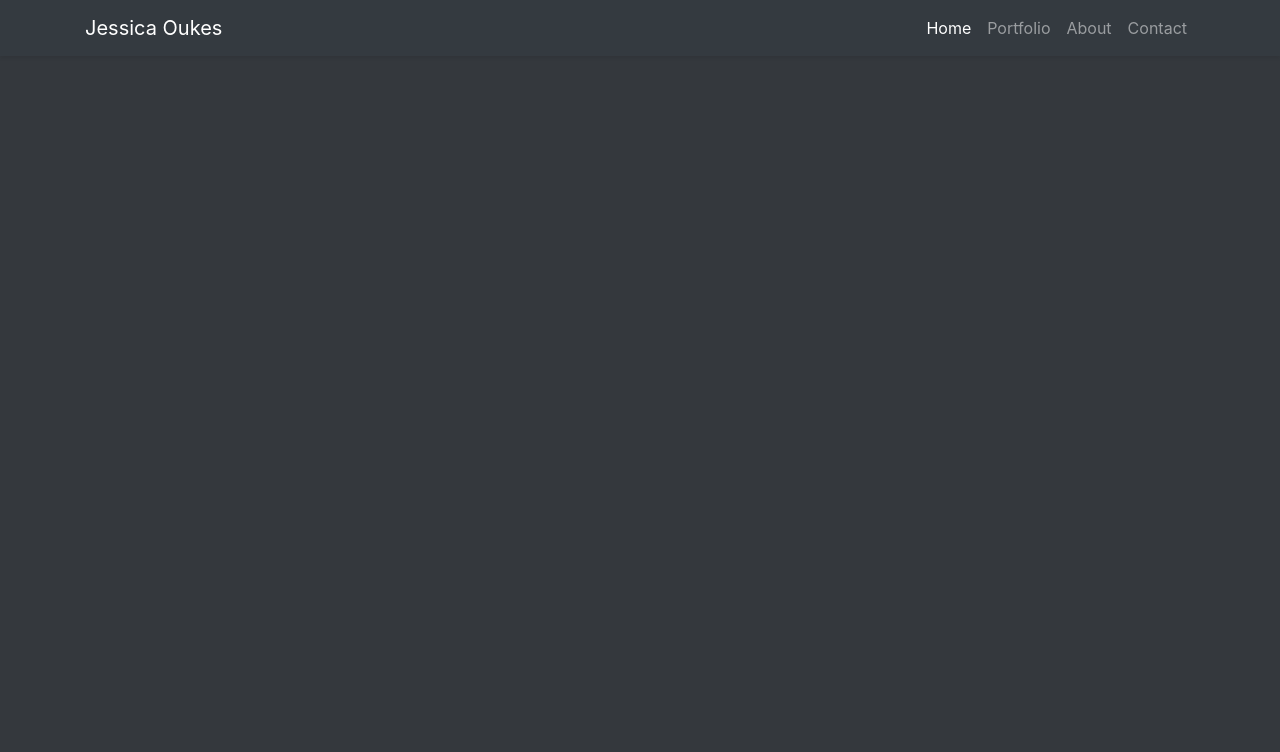
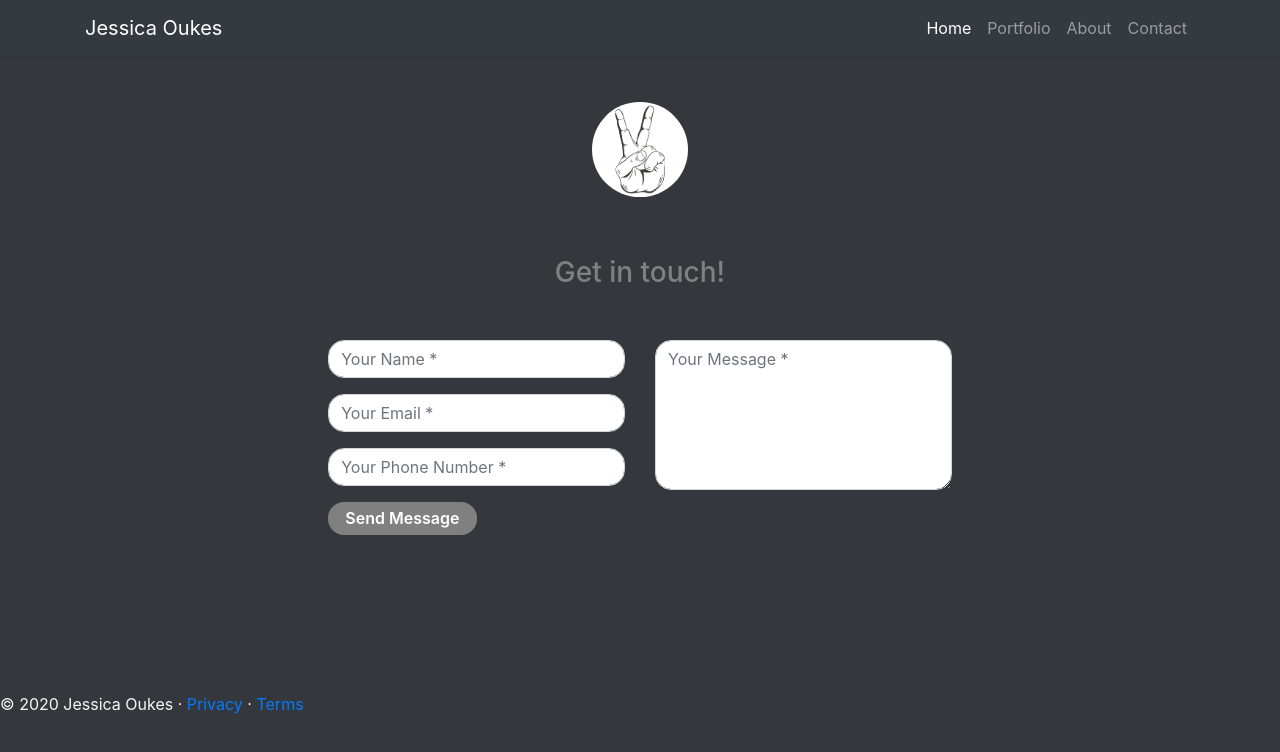
Before and after one commit to jaoukes/devportfoliowebsite, a plain HTML site: page contact.html in a window 1280 px wide. Drawn offline with nearby package versions, Linux system fonts and the light colour scheme.

Commit message:
contact page

```diff
--- a/contact.html
+++ b/contact.html
@@ -41,7 +41,36 @@
             </div>
         </div>
     </nav>
-
+    <!-- Contact Form -->
+    <div class="container contact-form">
+        <div class="contact-image">
+            <img src="images/peace-symbol-hand-01.png" alt="Hand doing peace symbol, drawn"/>
+        </div>
+        <form method="post">
+            <h3>Get in touch!</h3>
+           <div class="row">
+                <div class="col-md-6">
+                    <div class="form-group">
+                        <input type="text" name="txtName" class="form-control" placeholder="Your Name *" value="" />
+                    </div>
+                    <div class="form-group">
+                        <input type="text" name="txtEmail" class="form-control" placeholder="Your Email *" value="" />
+                    </div>
+                    <div class="form-group">
+                        <input type="text" name="txtPhone" class="form-control" placeholder="Your Phone Number *" value="" />
+                    </div>
+                    <div class="form-group">
+                        <input type="submit" name="btnSubmit" class="btnContact" value="Send Message" />
+                    </div>
+                </div>
+                <div class="col-md-6">
+                    <div class="form-group">
+                        <textarea name="txtMsg" class="form-control" placeholder="Your Message *" style="width: 100%; height: 150px;"></textarea>
+                    </div>
+                </div>
+            </div>
+        </form>
+    </div>
 
 
 
--- a/style/style.css
+++ b/style/style.css
@@ -29,3 +29,52 @@ body {
     margin: auto;
     width: 50%;
 }
+
+/* Contact Form */
+.contact-form{
+    margin-top: 10%;
+    margin-bottom: 5%;
+    width: 70%;
+}
+.contact-form .form-control{
+    border-radius:1rem;
+}
+.contact-image{
+    text-align: center;
+}
+.contact-image img{
+    border-radius: 6rem;
+    width: 11%;
+    margin-top: -3%;
+}
+.contact-form form{
+    padding: 14%;
+}
+.contact-form form .row{
+    margin-bottom: -7%;
+}
+.contact-form h3{
+    margin-bottom: 8%;
+    margin-top: -10%;
+    text-align: center;
+    color: grey;
+}
+.contact-form .btnContact {
+    width: 50%;
+    border: none;
+    border-radius: 1rem;
+    padding: 1.5%;
+    background: grey;
+    font-weight: 600;
+    color: #fff;
+    cursor: pointer;
+}
+.btnContactSubmit
+{
+    width: 50%;
+    border-radius: 1rem;
+    padding: 1.5%;
+    color: #fff;
+    border: none;
+    cursor: pointer;
+}
```
Also changed, not shown: index.html (+4 -0 lines), images/peace-symbol-hand-01.png (added), 1 other file.
